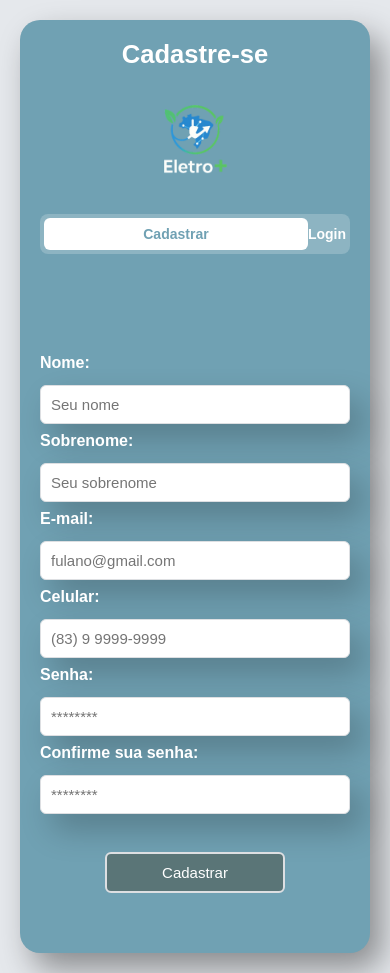
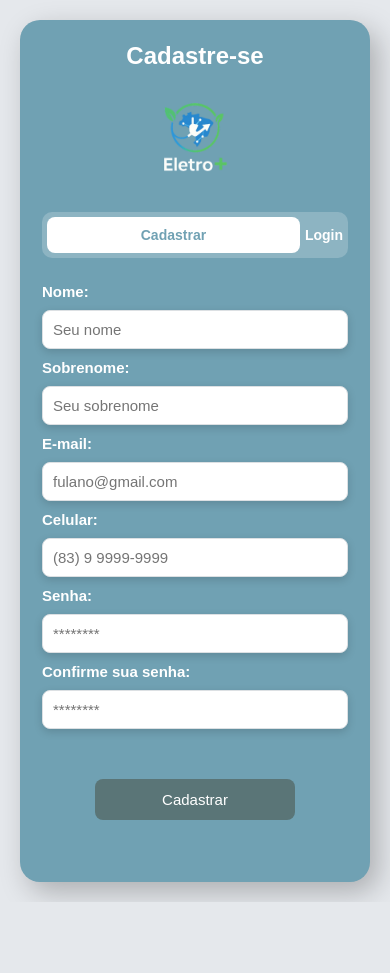
Before and after one commit to caylanne/eletroplus, a plain HTML site: page index.html in a window 390 px wide. After the commit the page ends 902 px from the top, so only its background shows below. Drawn offline with Linux system fonts and the light colour scheme.

Commit message:
Refactor CADASTRO.css for better responsiveness
Updated styles for responsiveness and improved layout.

```diff
--- a/assets/css/CADASTRO.css
+++ b/assets/css/CADASTRO.css
@@ -11,70 +11,66 @@ body{
     min-height: 100vh;
     background-color: #e5e8ec;
     font-family: "Poppins", sans-serif;
-    padding: 20px; /* evita corte em celulares */
+    padding: 20px; /* Evita cortes em telas pequenas */
 }
 
-header, h1{
-    text-align: center;
-    color: white;
-    padding-top: 0px;
-}
-
-/* CONTAINER PRINCIPAL RESPONSIVO */
+/* ==========================
+   CONTAINER PRINCIPAL
+========================== */
 .container{
     background-color: #70A1B3;
     width: 100%;
-    max-width: 440px; /* antes era fixo */
-
-    min-height: 650px; /* substitui altura fixa */
+    max-width: 440px; /* Responsivo */
+    min-height: 650px;
     border-radius: 20px;
     padding: 30px;
-    box-shadow: 12px 16px 32px rgba(0, 0, 0, .400);
+    box-shadow: 8px 10px 28px rgba(0, 0, 0, .25);
 }
 
+/* Wrapper */
 .container-container{
     margin-bottom: 40px;
 }
 
-/* BOTÕES DO TOPO */
+/* ==========================
+   BOTÕES DO TOPO
+========================== */
 .header-buttons {
     display: flex;
     justify-content: space-between;
-    margin-bottom: 20px;
+    margin-bottom: 25px;
     background-color: rgba(255, 255, 255, 0.2);
-    border-radius: 8px;
-    padding: 4px;
-    margin-bottom: 100px;
-    text-decoration: none;
+    border-radius: 10px;
+    padding: 5px;
+    gap: 5px;
 }
 
 .header-btn {
     background-color: transparent;
     border: none;
     color: white;
-    font-size: 16px;
+    font-size: 15px;
     font-weight: bold;
     cursor: pointer;
-    padding: 10px 55px;
-    border-radius: 6px;
+    padding: 12px 0;
+    border-radius: 8px;
     flex: 1;
     transition: all 0.3s;
-    text-decoration: none;
 }
 
 .header-btn.active {
     background-color: white;
     color: #70A1B3;
-    text-decoration: none;
 }
 
+/* TITULO */
 h1 {
     text-align: center;
     color: white;
-    margin-bottom: 40px;
+    margin-bottom: 30px;
 }
 
-/* LOGO CENTRALIZADA */
+/* LOGO */
 .imgm{
     display: block;
     margin: 0 auto 20px auto;
@@ -82,68 +78,71 @@ h1 {
     height: 100px;
 }
 
-/* FORMULÁRIO */
+/* ==========================
+   FORMULÁRIO
+========================== */
 .inputs {
     display: flex;
     flex-direction: column;
-    gap: 8px;
+    gap: 10px;
 }
 
 label{
-    display: block;
-    margin-bottom: 5px;
     color: white;
+    font-size: 15px;
 }
 
 input{
     width: 100%;
     padding: 12px;
-    border: 1px solid #dddfe2;
-    border-radius: 6px;
+    border: 1px solid #dce0e3;
+    border-radius: 8px;
     font-size: 16px;
-    box-shadow: 12px 16px 32px rgba(0, 0, 0, .220);
+    box-shadow: 0px 3px 8px rgba(0,0,0,0.15);
 }
 
-/* BOTÃO CADASTRAR RESPONSIVO */
+/* ==========================
+   BOTÃO CADASTRAR
+========================== */
 .butn {
     width: 100%;
-    max-width: 200px;
-    padding: 12px;
-    border: 2px solid #dddfe2;
-    border-radius: 6px;
+    max-width: 230px;
+    padding: 14px;
+    border: none;
+    border-radius: 8px;
     background-color: #5a7577;
     color: white;
-    font-size: 16px;
+    font-size: 17px;
     cursor: pointer;
     transition: background-color 0.3s;
-    margin: 40px auto 0 auto; /* centraliza automaticamente */
+    margin: 40px auto 0 auto;
     display: block;
     text-align: center;
 }
 
 .butn:hover {
-    background-color: #cdcbcd69;
+    background-color: #4a6062;
 }
 
-/* ======================
-    RESPONSIVIDADE
-====================== */
+/* ==========================
+      RESPONSIVIDADE
+========================== */
 
 /* CELULARES ATÉ 480px */
 @media (max-width: 480px){
 
     .container{
-        padding: 20px;
+        padding: 22px;
     }
 
     h1{
-        font-size: 1.6rem;
-        margin-bottom: 25px;
+        font-size: 1.5rem;
+        margin-bottom: 22px;
     }
 
     .header-btn{
         font-size: 14px;
-        padding: 8px 0;
+        padding: 10px 0;
     }
 
     input{
@@ -152,14 +151,13 @@ input{
     }
 
     .butn{
-        margin-top: 30px;
-        max-width: 180px;
+        max-width: 200px;
         font-size: 15px;
-        padding: 10px;
+        padding: 12px;
     }
 }
 
-/* CELULARES MUITO PEQUENOS 360px */
+/* CELULARES MUITO PEQUENOS (ex: Moto E) */
 @media (max-width: 360px){
 
     .header-buttons{
@@ -169,22 +167,22 @@ input{
 
     .header-btn{
         width: 100%;
-        padding: 10px 0;
+        padding: 12px 0;
     }
 
     h1{
-        font-size: 1.4rem;
+        font-size: 1.3rem;
     }
 
     .container{
-        padding: 20px;
+        padding: 18px;
     }
 }
 
 /* TABLETS */
 @media (min-width: 768px){
     .container{
-        max-width: 500px;
+        max-width: 520px;
         padding: 40px;
     }
 
```
